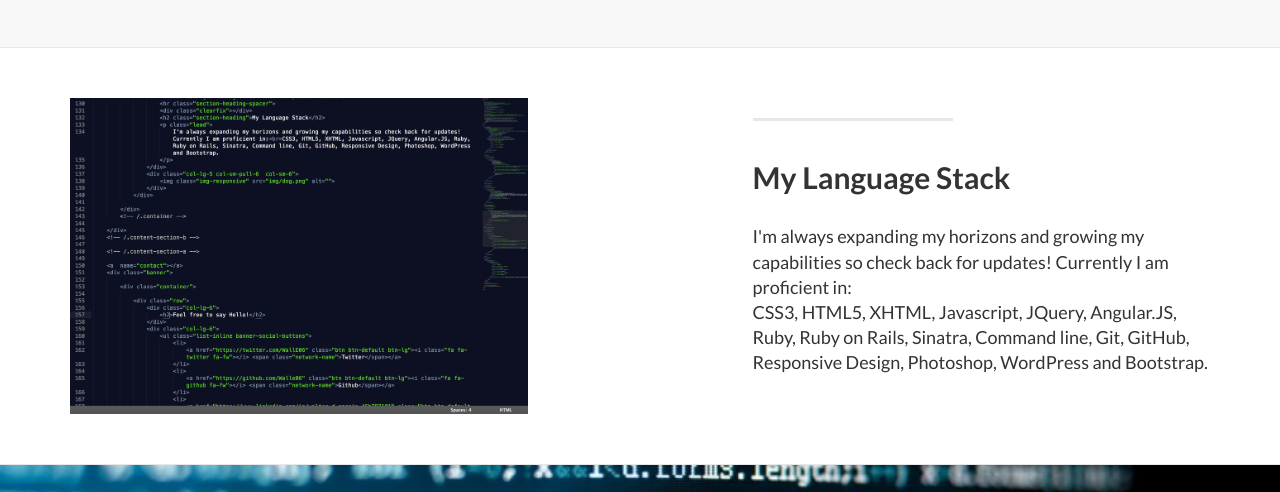
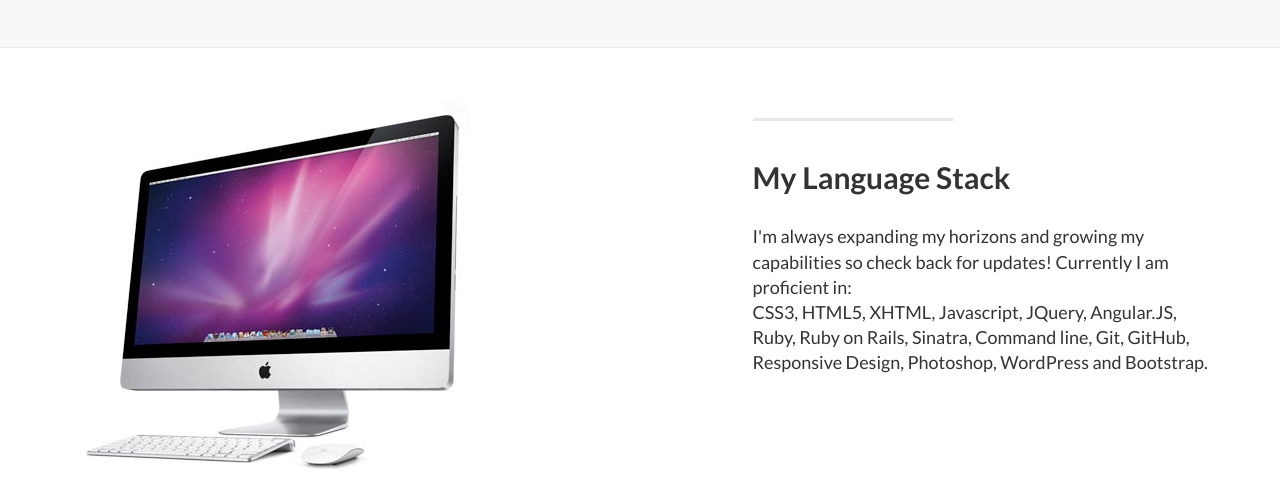
Before and after one commit to Walle06/My_Portfolio, a plain HTML site: page index.html in a window 1280 px wide. Shown: the part 1249-1741 px from the top of the page. Drawn offline with Linux system fonts and the light colour scheme.

Commit message:
updated 3rd image

```diff
--- a/index.html
+++ b/index.html
@@ -135,7 +135,7 @@
                     </p>
                 </div>
                 <div class="col-lg-5 col-sm-pull-6  col-sm-6">
-                    <img class="img-responsive" src="img/sublimetext.png" alt="">
+                    <img class="img-responsive" src="img/imac.jpg" alt="">
                 </div>
             </div>
 
```
Also changed, not shown: img/imac.jpg (added), img/sublimetext.png (deleted).
